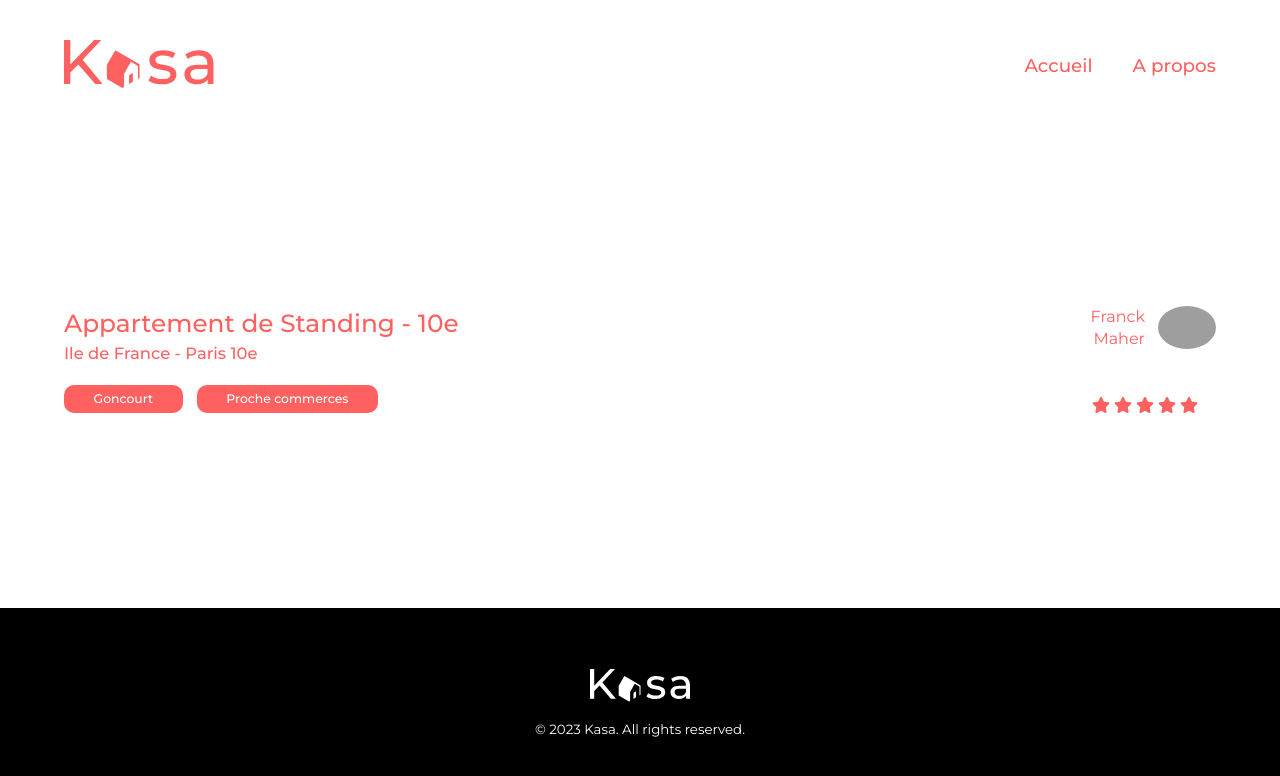
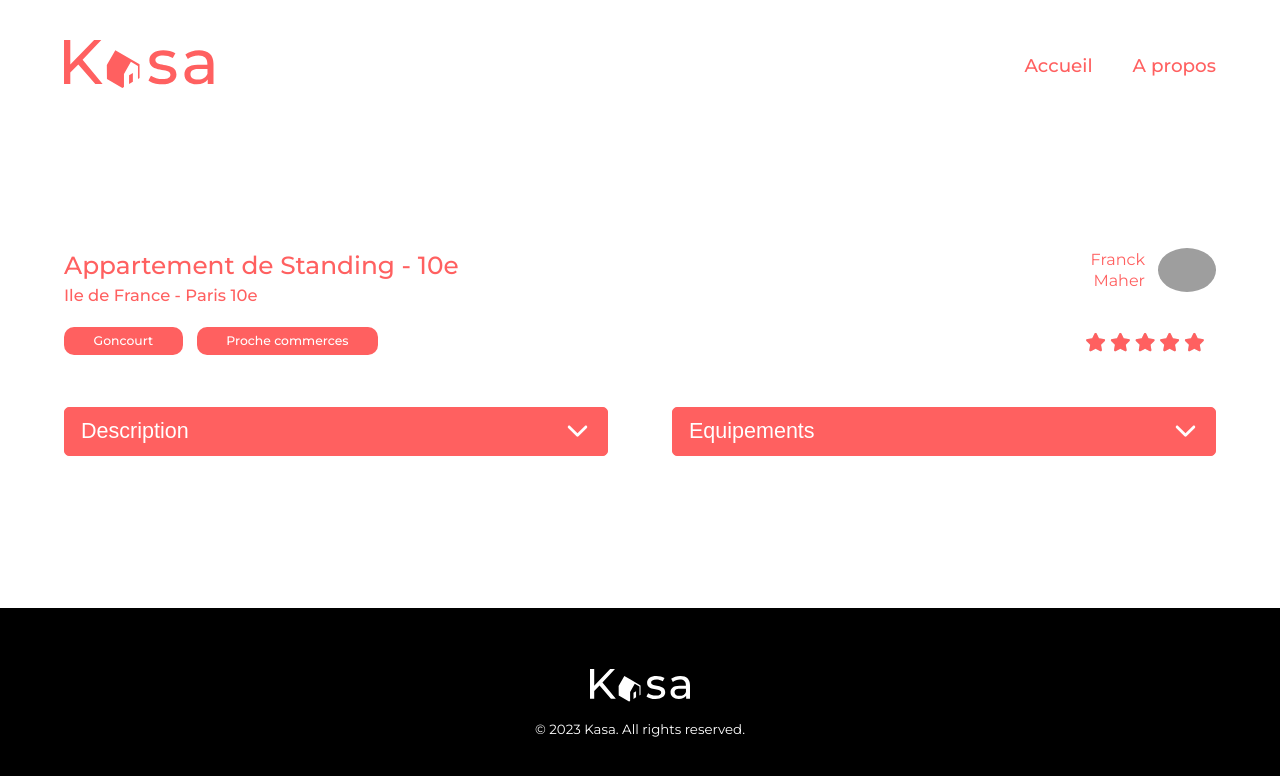
Before and after one commit to csocrate/Rental-properties-app-React, a React (Vite) app: page /propriete/0979876d in a window 1280 px wide. Shown: the top 776 px of the page. Built offline with nearby package versions, Linux system fonts and the light colour scheme; grey boxes are pictures that could not be loaded.

Commit message:
Ref. #10 - Add Collapse component + update scss

```diff
--- a/src/assets/scss/abstracts/_variables.scss
+++ b/src/assets/scss/abstracts/_variables.scss
@@ -161,19 +161,21 @@ $font-size-h2-property-lg:                $font-size-normal * 1.025;
 $font-size-h2-property-xl:                $font-size-normal * 1.025;
 $font-size-h2-property-xxl:               $font-size-normal * 1.025;
 $font-size-li-property:                   $font-size-normal * .775;
-$font-size-span-property:                 $font-size-normal * .985;
-$font-size-span-property-md:              $font-size-normal;
+$font-size-host-name-property:            $font-size-normal * .985;
+$font-size-host-name-property-md:         $font-size-normal;
+$font-size-star-property-md:              $font-size-normal * 1.05;
+$font-size-star-property-lg:              $font-size-normal * 1.15;
+$font-size-star-property-xl:              $font-size-normal * 1.25;
 
 $line-height-h1-property:                 $line-height-normal * 1.45;
 $line-height-h2-property:                 $line-height-normal * 1.25;
 $line-height-li-property:                 $line-height-normal * 2.25;
-$line-height-span-property:               $line-height-normal * 1.35;
-$line-height-i-property:                  $line-height-normal * 2.25;
+$line-height-host-name-property:          $line-height-normal * 1.35;
 $font-weight-li-property:                 500;
 
 $color-h1-property:                       $primary-color;
 $color-h2-property:                       $primary-color;
 $color-li-property:                       $secondary-color;
-$color-span-property:                     $primary-color;
-$color-rating-star-property:              $gray;
+$color-host-name-property:                $primary-color;
+$color-star-property:                     $gray;
 $bg-color-li-property:                    $primary-color;
--- a/src/assets/scss/base/_typography.scss
+++ b/src/assets/scss/base/_typography.scss
@@ -229,19 +229,40 @@
     color: $color-li-property;
   }
 
-  span {
-    font-size: $font-size-span-property;
-    line-height: $line-height-span-property;
-    text-transform: capitalize;
-    text-align: right;
-    color: $color-span-property;
+  .part-right__host {
+    span {
+      font-size: $font-size-host-name-property;
+      line-height: $line-height-host-name-property;
+      text-transform: capitalize;
+      text-align: right;
+      color: $color-host-name-property;
 
-    @media (min-width: $breakpoint-md ) {
-      font-size: $font-size-span-property-md;
+      @media (min-width: $breakpoint-md ) {
+        font-size: $font-size-host-name-property-md;
+      }
     }
   }
 
-  i {
-    color: $color-rating-star-property;
+  .part-right__rating {
+    div {
+
+      span {
+        @media (min-width: $breakpoint-md ) {
+          font-size: $font-size-star-property-md;
+        }
+        @media (min-width: $breakpoint-lg ) {
+          font-size: $font-size-star-property-lg;
+        }
+        @media (min-width: $breakpoint-xl ) {
+          font-size: $font-size-star-property-xl;
+        }
+      }
+
+      &:first-child {
+        span {
+          color: $color-star-property;
+        }
+      }
+    }
   }
 }
--- a/src/assets/scss/pages/_property.scss
+++ b/src/assets/scss/pages/_property.scss
@@ -1,6 +1,8 @@
 .property {
 
   > div {
+
+    &:first-child {
 
       @media (min-width: $breakpoint-md ) {
         display: flex;
@@ -60,11 +62,12 @@
 
         @media (min-width: $breakpoint-md ) {
           flex-direction: column;
-        justify-content: flex-start;
+          max-height: 6rem;
         }
 
         @media (min-width: $breakpoint-lg ) {
           justify-content: space-between;
+          max-height: 7.875rem;
         }
 
         &__host {
@@ -85,10 +88,14 @@
 
           img {
             display: block;
-          width: 58px;
+            width: 50px;
             height: auto;
             border-radius: 50%;
             object-fit: cover;
+
+            @media (min-width: $breakpoint-lg ) {
+              width: 58px;
+            }
           }
         }
 
@@ -110,11 +117,47 @@
 
             &:last-child {
               position: absolute;
-            top: -2px;
+              top: 0;
               left: 0;
             }
           }
         }
       }
     }
+
+    &:last-child {
+      display: flex;
+      flex-direction: column;
+      margin-top: .65rem;
+      margin-bottom: .65rem;
+
+      @media (min-width: $breakpoint-md ) {
+        flex-direction: row;
+        justify-content: space-between;
+        gap: 2rem;
+        width: 100%;
+        margin-bottom: 1rem;
       }
+
+      @media (min-width: $breakpoint-lg ) {
+        gap: 3rem;
+      }
+
+      @media (min-width: $breakpoint-lg ) {
+        gap: 4rem;
+      }
+
+      .accordion {
+        p {
+          display: flex;
+          flex-direction: column;
+          gap: .25rem;
+
+          @media (min-width: $breakpoint-lg ) {
+            gap: .45rem;
+          }
+        }
+      }
+    }
+  }
+}
--- a/src/components/Collapse/index.jsx
+++ b/src/components/Collapse/index.jsx
@@ -7,7 +7,6 @@ const Accordion = styled.article`
   margin-top: .75rem;
   margin-bottom: .75rem;
   border-radius: 5px;
-  background-color: #F6F6F6;
 `;
 
 const Btn = styled.button`
@@ -53,7 +52,9 @@ function Collapse({title, number, text}) {
   }
 
   return isExpanded ? (
-    <Accordion className="accordion">
+    <Accordion
+      className='accordion'
+      style = {{backgroundColor: '#F6F6F6'}}>
       <h3>
         <Btn onClick = {handleCollapsible}
                 id={`accordion-header-${number}`}
@@ -82,7 +83,7 @@ function Collapse({title, number, text}) {
       </Panel>
     </Accordion>
   ) : (
-    <Accordion className="accordion">
+    <Accordion className='accordion'>
       <h3>
         <Btn onClick = {() =>setIsExpanded(true)}
                 id={`accordion-header-${number}`}
--- a/src/pages/Property/index.jsx
+++ b/src/pages/Property/index.jsx
@@ -1,6 +1,7 @@
 import { useParams } from 'react-router-dom';
 import propertiesData from '../../datas/properties.json';
 import StarRating from '../../components/StarRating';
+import Collapse from '../../components/Collapse';
 
 function Property() {
 
@@ -14,6 +15,20 @@ function Property() {
     .map((tag, index) => <li key={`tag-${index}`}>{tag}</li>)
 
   let host = property.host;
+
+  const equipments = property.equipments
+    .map((equipment, index) => <span key={index}>{equipment}</span>);
+
+  let accordions = [
+    {
+      title: 'Description',
+      description: property.description
+    },
+    {
+      title: 'Equipements',
+      description: equipments
+    }
+  ];
 
   return (
     <>
@@ -39,17 +54,27 @@ function Property() {
             </div>
             <div className='part-right__rating'>
               <div>
-              <i className='fa-solid fa-star' aria-hidden='true'></i>
-              <i className='fa-solid fa-star' aria-hidden='true'></i>
-              <i className='fa-solid fa-star' aria-hidden='true'></i>
-              <i className='fa-solid fa-star' aria-hidden='true'></i>
-              <i className='fa-solid fa-star' aria-hidden='true'></i>
+                <span className='fa-solid fa-star' aria-hidden='true'></span>
+                <span className='fa-solid fa-star' aria-hidden='true'></span>
+                <span className='fa-solid fa-star' aria-hidden='true'></span>
+                <span className='fa-solid fa-star' aria-hidden='true'></span>
+                <span className='fa-solid fa-star' aria-hidden='true'></span>
               </div>
               <StarRating
-              rating = {property.rating}
-               />
+                rating = {property.rating} />
             </div>
           </div>
+        </div>
+        <div>
+          {
+            accordions.map((item, index) =>
+              <Collapse
+                key = {`id-${index}`}
+                title = {item.title}
+                number = {index}
+                text = {item.description}
+              />)
+          }
         </div>
       </div>
     </>
```
Lines whose indentation alone changed are shown as unchanged.
